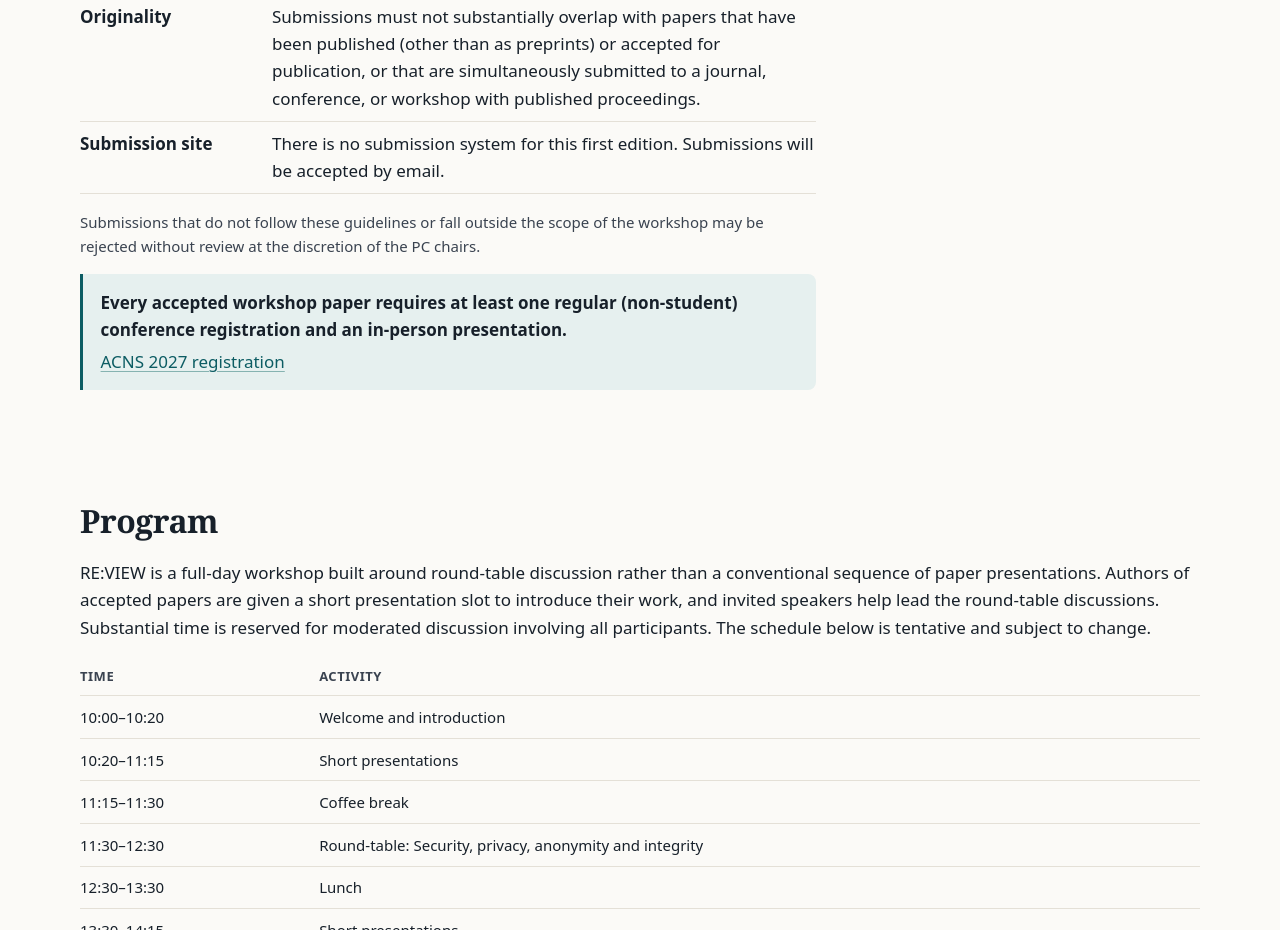
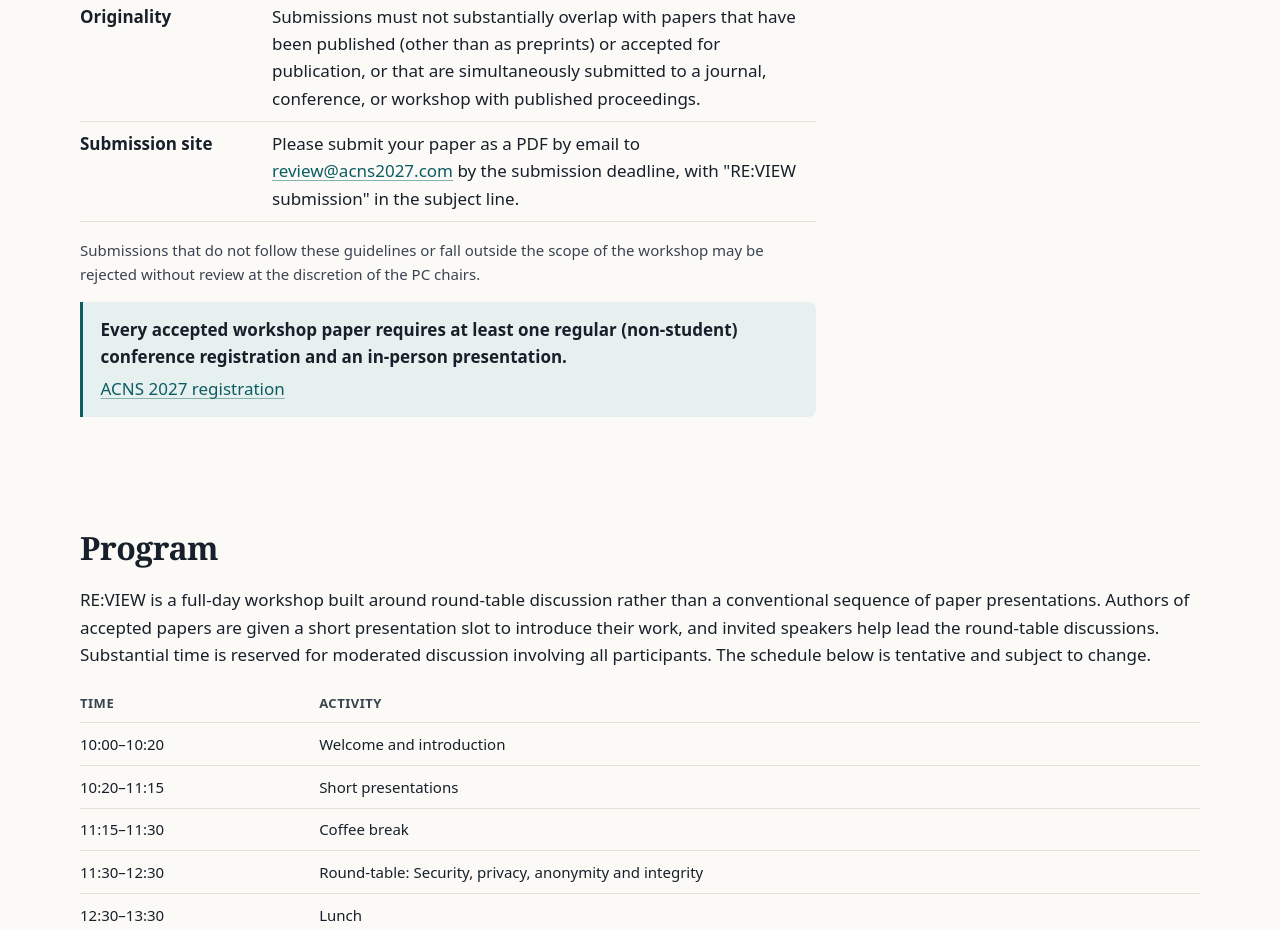
Before and after one commit to review2027/review2027.github.io, a plain HTML site: page index.html in a window 1280 px wide. Shown: the part 2314-3244 px from the top of the page. Drawn offline with Linux system fonts and the light colour scheme.

Commit message:
Revise submission instructions in index.html
Updated submission instructions for clarity.

```diff
--- a/index.html
+++ b/index.html
@@ -183,7 +183,10 @@
             <div>
               <dt>Submission site</dt>
               <dd>
-                There is no submission system for this first edition. Submissions will be accepted by email.
+                Please submit your paper as a PDF by email to
+                <a class="email">review&nbsp;[at] acns2027&nbsp;[dot]&nbsp;com</a>
+                by the submission deadline, with "RE:VIEW submission" in the
+                subject line.
               </dd>
             </div>
           </dl>
```
